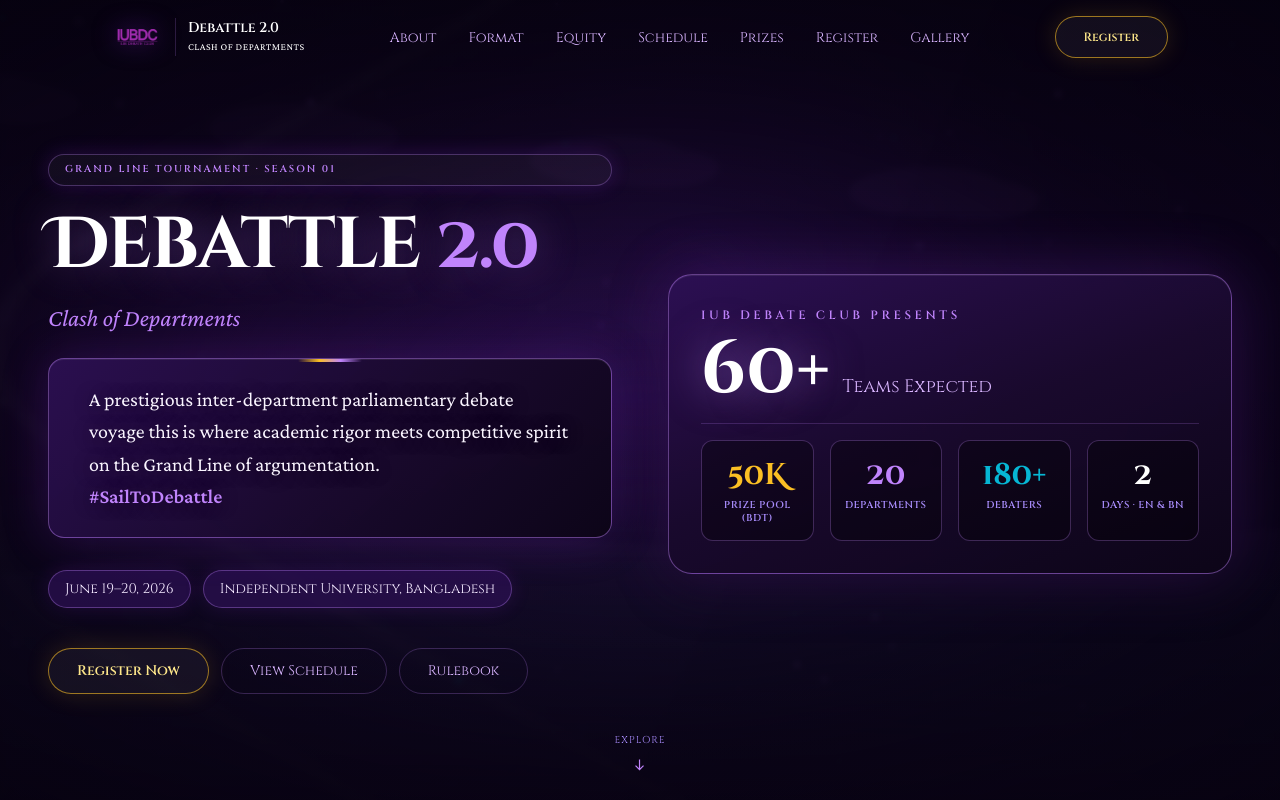
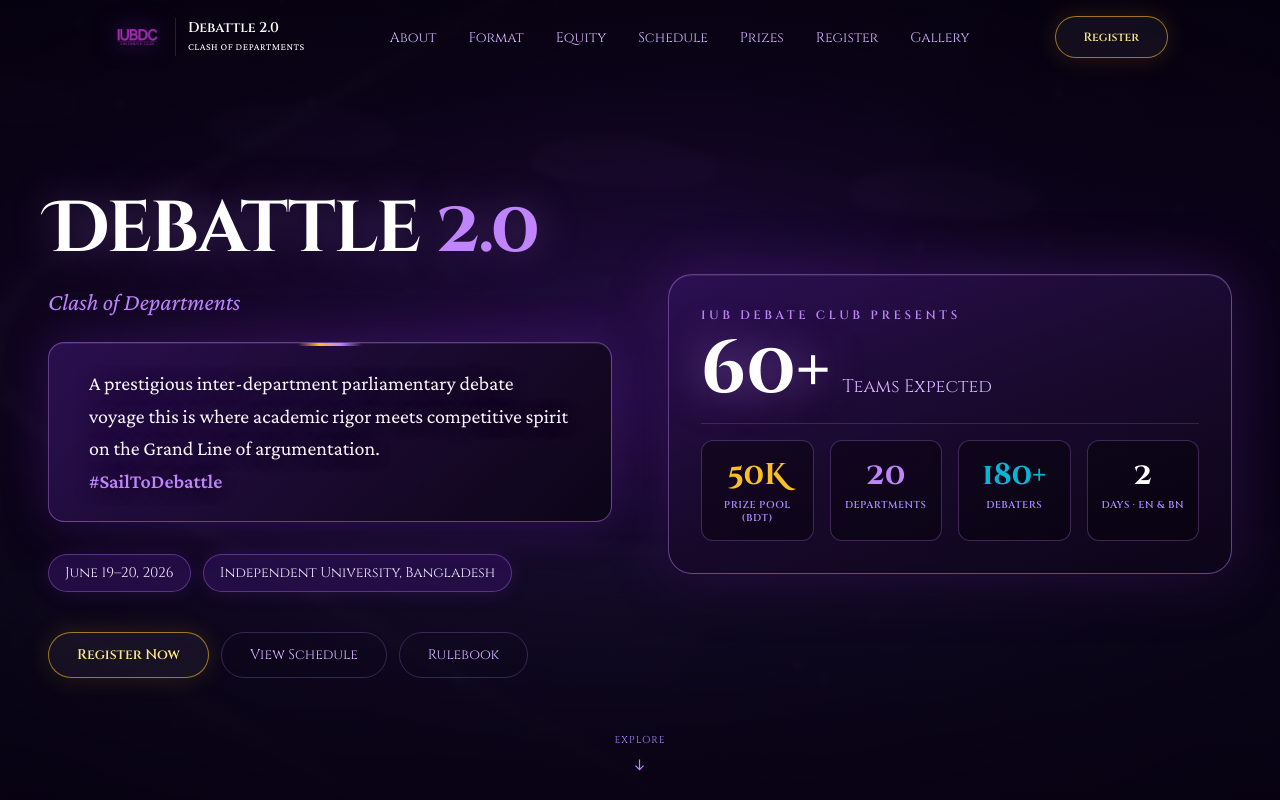
Before and after one commit to FarHanZzzz/Debattle2.0, a React (Vite) app: page / in a window 1280 px wide. Shown: the top 800 px of the page. Built offline with nearby package versions, Linux system fonts and the light colour scheme.

Commit message:
feat: implement hero section with event details and metrics animation

```diff
--- a/src/components/Hero.tsx
+++ b/src/components/Hero.tsx
@@ -21,14 +21,7 @@
           transition={{ duration: 1, delay: 1.4 }}
         >
           <motion.div className="flex flex-col justify-center text-center lg:text-left">
-            <motion.span
-              className="hero-badge mx-auto lg:mx-0"
-              initial={{ opacity: 0, y: 12 }}
-              animate={{ opacity: 1, y: 0 }}
-              transition={{ delay: 1.5 }}
-            >
-              Grand Line Tournament · Season 01
-            </motion.span>
+
 
             <motion.h1
               className="heading-display mt-6 lg:text-6xl xl:text-7xl"
```
